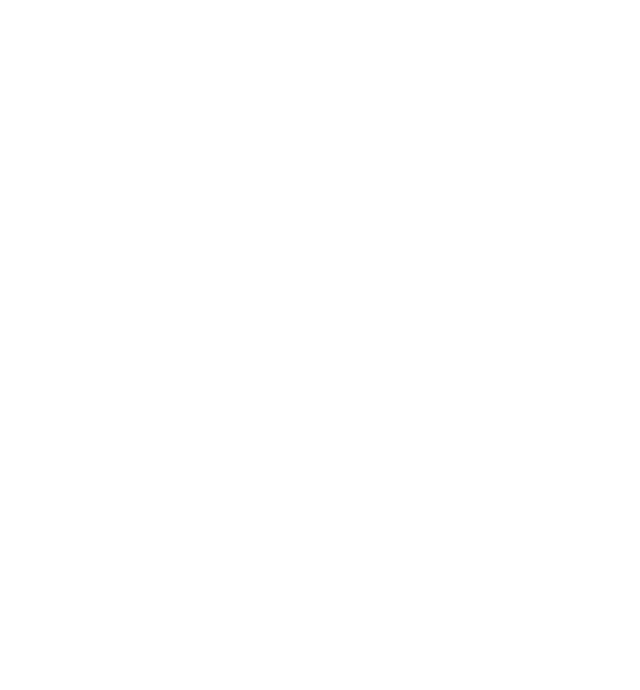
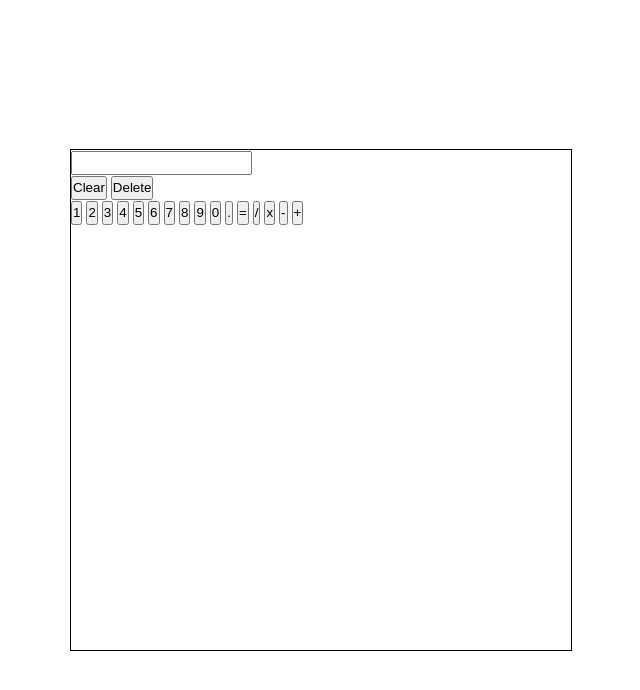
Before and after one commit to jttribiana/calculator, a plain HTML site: page index.html in a window 1280 px wide. Shown: the whole page, without its empty margins (319-959 px from the left). Drawn offline with Linux system fonts and the light colour scheme.

Commit message:
calculator html & put value input

```diff
--- a/index.html
+++ b/index.html
@@ -4,9 +4,39 @@
     <meta charset="UTF-8">
     <meta name="viewport" content="width=device-width, initial-scale=1.0">
     <title>Document</title>
-    <script src="script.js"></script>
+    <link rel="stylesheet" href="style.css">
+    <script src="script.js" defer></script>
 </head>
-    <div id="container"></div>
+    <div id="container">
+        <input id="input"></input>
+        <div id="deleteButton">
+            <button>Clear</button>
+            <button>Delete</button>
+        </div>
+        <div id="numberOperator">
+            <button value="1">1</button>
+            <button value="2">2</button>
+            <button value="3">3</button>
+            <button value="4">4</button>
+            <button value="5">5</button>
+            <button value="6">6</button>
+            <button value="7">7</button>
+            <button value="8">8</button>
+            <button value="9">9</button>
+            <button value="0">0</button>
+            <button>.</button>
+            <button>=</button>
+            <button>/</button>
+            <button>x</button>
+            <button>-</button>
+            <button>+</button>
+
+        </div>
+
+
+
+
+    </div>
 
 <body>
 
--- a/script.js
+++ b/script.js
@@ -1,3 +1,24 @@
+
+/*populating clicked number to the input screen
+1. get the input element
+2. get the number input
+3. add value to the number
+3. function that listens what number is click
+4. set it as display input in the calculator
+*/
+
+const one = document.getElementById('one');
+const input = document.getElementById('input');
+const num = document.getElementById ('numberOperator')
+num.addEventListener ('click', function(e){
+    input.value = (e.target.value);
+
+})
+
+
+
+
+
 function add (a, b){
     return a + b;
 }
--- a/style.css
+++ b/style.css
@@ -0,0 +1,27 @@
+/* Reset styles */
+* {
+    *::before,
+    *::after {
+        box-sizing: border-box;
+    }
+}
+
+* {
+    margin: 0;
+    padding: 0;
+    line-height: 1.5;
+
+}
+
+body {
+    display: flex;
+    justify-content: center;
+    align-items: center;
+    min-height: 100vh;
+}
+
+#container {
+    border: 1px black solid;
+    height: 500px;
+    width: 500px;
+}
```
